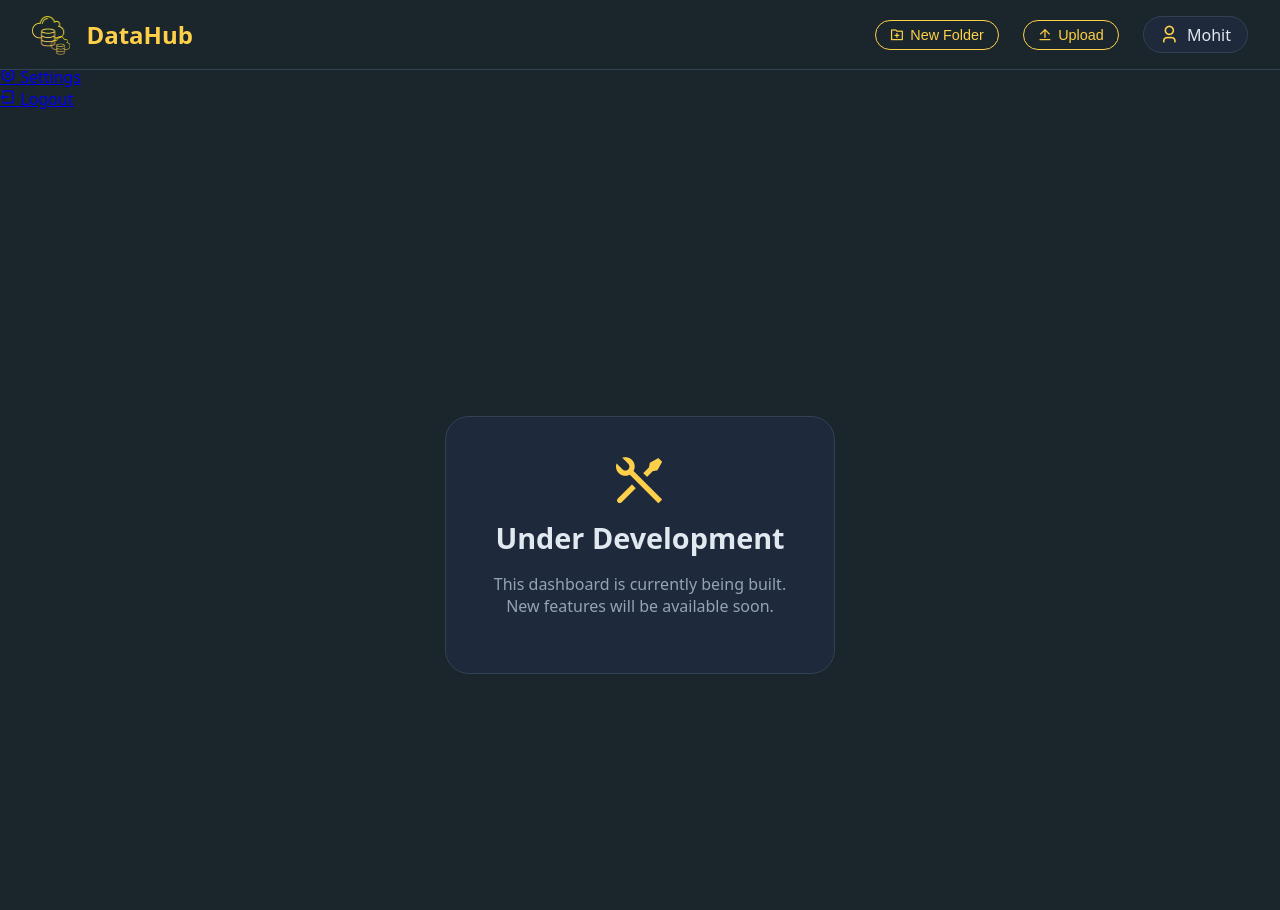
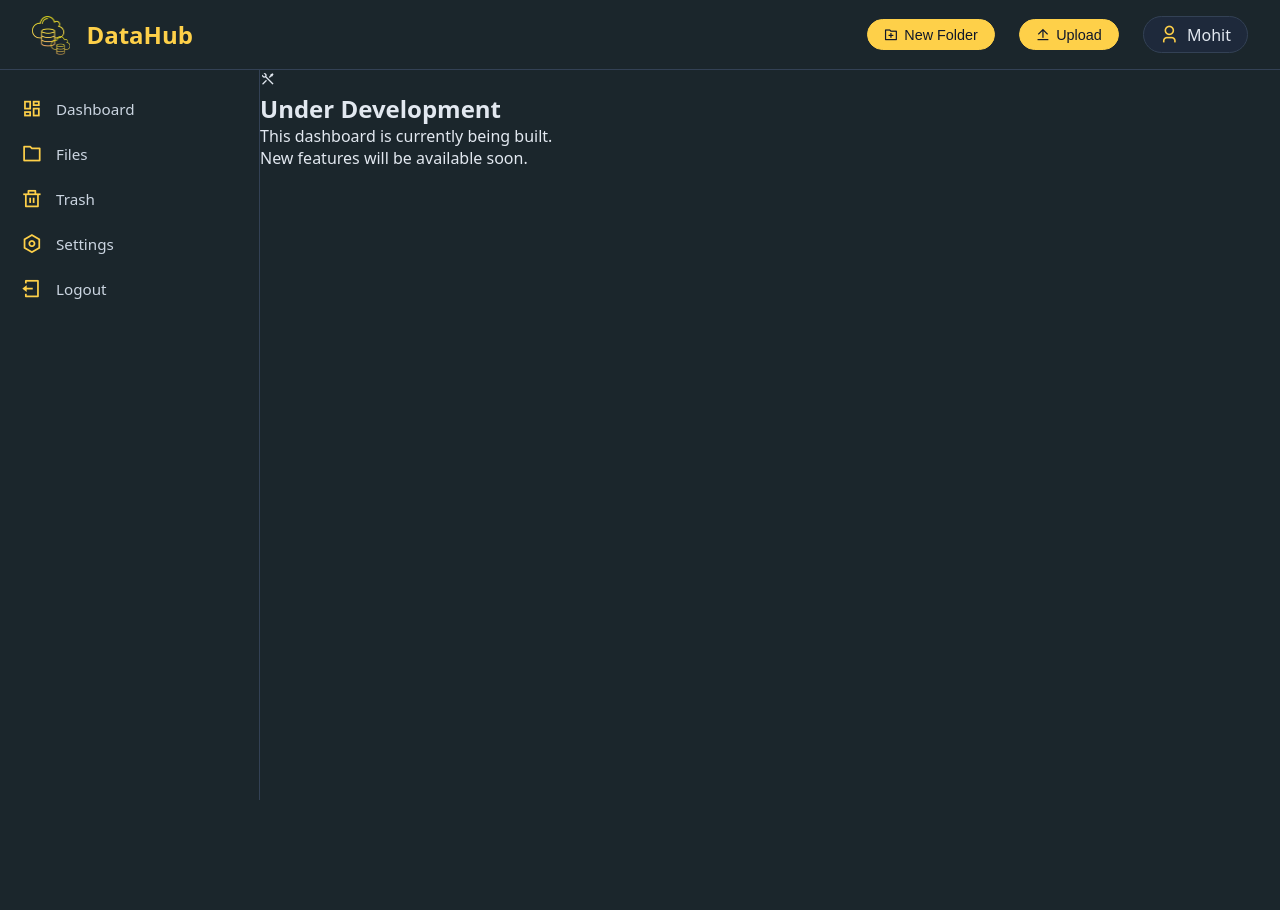
Before and after one commit to LianPie/Datahub, a PHP site: page /Dashboard/index.php in a window 1280 px wide. After the commit the page ends 800 px from the top, so only its background shows below. Run offline with PHP 8.4, Linux system fonts and the light colour scheme; a user stored in the database is signed in; data that the repository does not hold is empty.

Commit message:
adding style to navbar and menu

```diff
--- a/assets/css/dashboard.css
+++ b/assets/css/dashboard.css
@@ -1,4 +1,4 @@
-/* ===== Base Styles ===== */
+/* ===== RESET & BASE ===== */
 * {
     margin: 0;
     padding: 0;
@@ -19,7 +19,6 @@ body {
     width: 100%;
     height: 70px;
     background: #1b262c;
-    backdrop-filter: blur(8px);
     display: flex;
     justify-content: space-between;
     align-items: center;
@@ -56,41 +55,21 @@ body {
     border-radius: 40px;
     border: 1px solid #334155;
 }
-
 .user-profile i {
     font-size: 1.2rem;
     color: #fed049;
 }
-
 .user-profile span {
     color: #e2e8f0;
     font-weight: 500;
 }
 
-.logout-link {
-    background: #ef4444;
-    color: white;
+.btn-custom {
+    background: #fed049;
+    border: 1px solid #fed049;
+    color: #0f172a;
     padding: 0.4rem 1rem;
     border-radius: 40px;
-    text-decoration: none;
-    font-weight: 600;
-    display: inline-flex;
-    align-items: center;
-    gap: 0.4rem;
-    transition: 0.2s;
-}
-
-.logout-link:hover {
-    background: #dc2626;
-    transform: scale(1.02);
-}
-
-.btn-custom {
-    background: transparent;
-    border: 1px solid #fed049;
-    color: #fed049;
-    padding: 6px 14px;
-    border-radius: 30px;
     font-size: 0.9rem;
     font-weight: 500;
     cursor: pointer;
@@ -100,138 +79,60 @@ body {
     gap: 6px;
 }
 .btn-custom:hover {
-    background-color: #fed049;
+    background: #e0b830;
+        border-color: #e0b830;
     color: #0f172a;
 }
 
-/* ===== Modals ===== */
-.custom-modal {
-    position: fixed;
-    top: 0;
-    left: 0;
-    width: 100%;
-    height: 100%;
-    background: rgba(0,0,0,0.7);
+
+.dashboard-wrapper {
+    display: grid;
+    grid-template-columns: 260px 1fr;
+    margin-top: 70px;
+    min-height: calc(100vh - 70px);
+}
+
+/* ===== Menu ===== */
+.dashboard-sidebar {
+    background-color: #1b262c;
+    border-right: 1px solid #334155;
+    overflow-y: auto;
+    height: calc(100vh - 70px);
+    position: sticky;
+    top: 70px;
+}
+.sidebar-nav {
+    list-style: none;
+    padding: 1rem 0;
+    margin: 0;
+}
+.sidebar-nav li {
+    margin: 0;
+}
+.sidebar-nav a {
     display: flex;
     align-items: center;
-    justify-content: center;
-    z-index: 2000;
+    gap: 12px;
+    padding: 12px 20px;
+    color: #cbd5e1;
+    text-decoration: none;
+    transition: all 0.2s;
 }
-.custom-modal-content {
-    background: #1e293b;
-    border-radius: 20px;
-    width: 400px;
-    max-width: 90%;
-    border: 1px solid #334155;
-    box-shadow: 0 20px 35px rgba(0,0,0,0.3);
-}
-.custom-modal-header {
-    display: flex;
-    justify-content: space-between;
-    align-items: center;
-    padding: 1rem 1.5rem;
-    border-bottom: 1px solid #334155;
-}
-.custom-modal-header h3 {
-    margin: 0;
+.sidebar-nav a i {
+    font-size: 1.3rem;
+    width: 24px;
+    text-align: center;
     color: #fed049;
 }
-.modal-close {
-    font-size: 28px;
-    font-weight: bold;
-    cursor: pointer;
-    color: #94a3b8;
+.sidebar-nav a span {
+    font-size: 0.95rem;
+    font-weight: 500;
 }
-.modal-close:hover {
-    color: #fed049;
-}
-.custom-modal-body {
-    padding: 1.5rem;
-}
-.custom-modal-footer {
-    padding: 1rem 1.5rem;
-    border-top: 1px solid #334155;
-    display: flex;
-    justify-content: flex-end;
-    gap: 12px;
-}
-.modal-input, .modal-select, .modal-file-input {
-    width: 100%;
-    padding: 10px;
-    background: #0f172a;
-    border: 1px solid #334155;
-    border-radius: 12px;
-    color: #e2e8f0;
-    margin-top: 8px;
-}
-.modal-btn {
-    padding: 8px 18px;
-    border-radius: 30px;
-    border: none;
-    cursor: pointer;
-    font-weight: 600;
-}
-.modal-btn.cancel {
-    background: #334155;
+.sidebar-nav a:hover,
+.sidebar-nav a.active {
+    background-color: #0f4c75;
     color: white;
 }
-.modal-btn.confirm {
-    background: #0f4c75;
+.sidebar-nav a:hover i {
     color: white;
 }
-.modal-btn.confirm:hover {
-    background: #0a3a5a;
-}
-
-.extra-margin {
-    margin-bottom: 25px !important;
-}
-
-/* ===== Main Content ===== */
-.dashboard-main {
-    margin-top: 70px;
-    padding: 2rem;
-    min-height: calc(100vh - 70px);
-    display: flex;
-    justify-content: center;
-    align-items: center;
-}
-
-/* ===== Under Development Message ===== */
-.development-message {
-    text-align: center;
-    background: #1e293b;
-    padding: 2rem 3rem;
-    border-radius: 24px;
-    border: 1px solid #334155;
-    max-width: 600px;
-}
-
-.development-message i {
-    font-size: 4rem;
-    color: #fed049;
-    margin-bottom: 1rem;
-}
-
-.development-message h2 {
-    font-size: 1.8rem;
-    margin-bottom: 1rem;
-}
-
-.development-message p {
-    color: #94a3b8;
-    margin-bottom: 1.5rem;
-}
-
-/* Responsive */
-@media (max-width: 640px) {
-    .dashboard-navbar {
-        padding: 0 1rem;
-    }
-    .logout-link span {
-        display: none;
-    }
-    .logout-link i {
-        margin: 0;
-    }
-}
```
